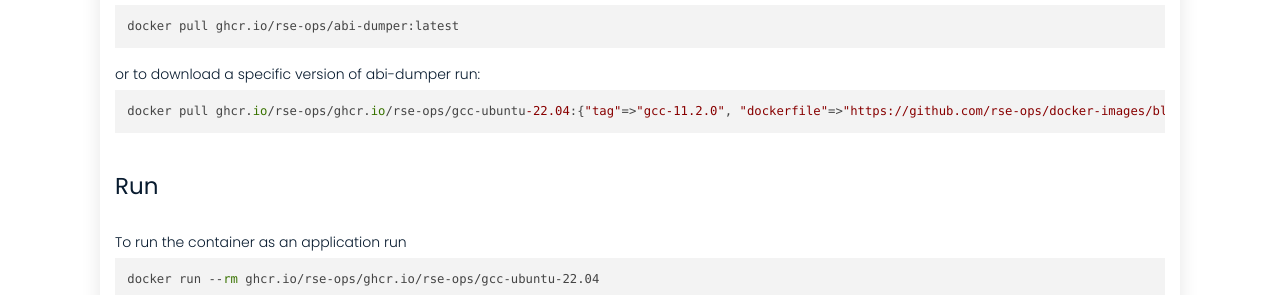
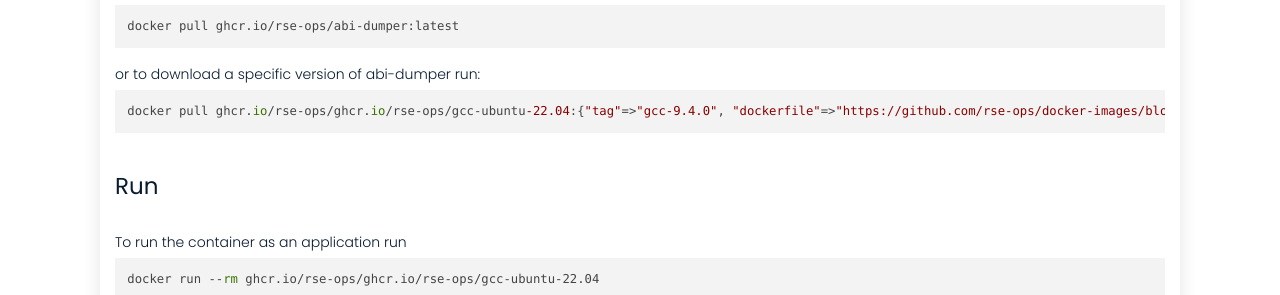
Before and after one commit to rse-ops/docker-images, a Jekyll site: the page built from _library/ghcr.io-rse-ops-gcc-ubuntu-22.04.md, in a window 1280 px wide and 1002 px high. Shown: the part 520-815 px from the top of the window. Built offline with Jekyll 4.4.1, drawn with Linux system fonts in a browser that asks for light colours; nearby versions of some CDN libraries.

Commit message:
Automated push to update library 2021-11-23

```diff
--- a/_library/ghcr.io-rse-ops-gcc-ubuntu-22.04.md
+++ b/_library/ghcr.io-rse-ops-gcc-ubuntu-22.04.md
@@ -1,14 +1,11 @@
 ---
 layout: container
 name: ghcr.io/rse-ops/gcc-ubuntu-22.04
-updated_at: 2021-11-23 06:09:53.126782
+updated_at: 2021-11-23 06:18:54.623484
 
 
 container_url: https://github.com/orgs/rse-ops/packages/container/package/gcc-ubuntu-22.04
 versions:
- - tag: gcc-11.2.0
-   dockerfile: https://github.com/rse-ops/docker-images/blob/main/ubuntu/gcc/Dockerfile
-   manifest: https://crane.ggcr.dev/manifest/ghcr.io/rse-ops/gcc-ubuntu-22.04:gcc-11.2.0
  - tag: gcc-9.4.0
    dockerfile: https://github.com/rse-ops/docker-images/blob/main/ubuntu/gcc/Dockerfile
    manifest: https://crane.ggcr.dev/manifest/ghcr.io/rse-ops/gcc-ubuntu-22.04:gcc-9.4.0
```
Also changed, not shown: other parts of _library/ghcr.io-rse-ops-gcc-ubuntu-22.04.md (+3 -0 lines).
